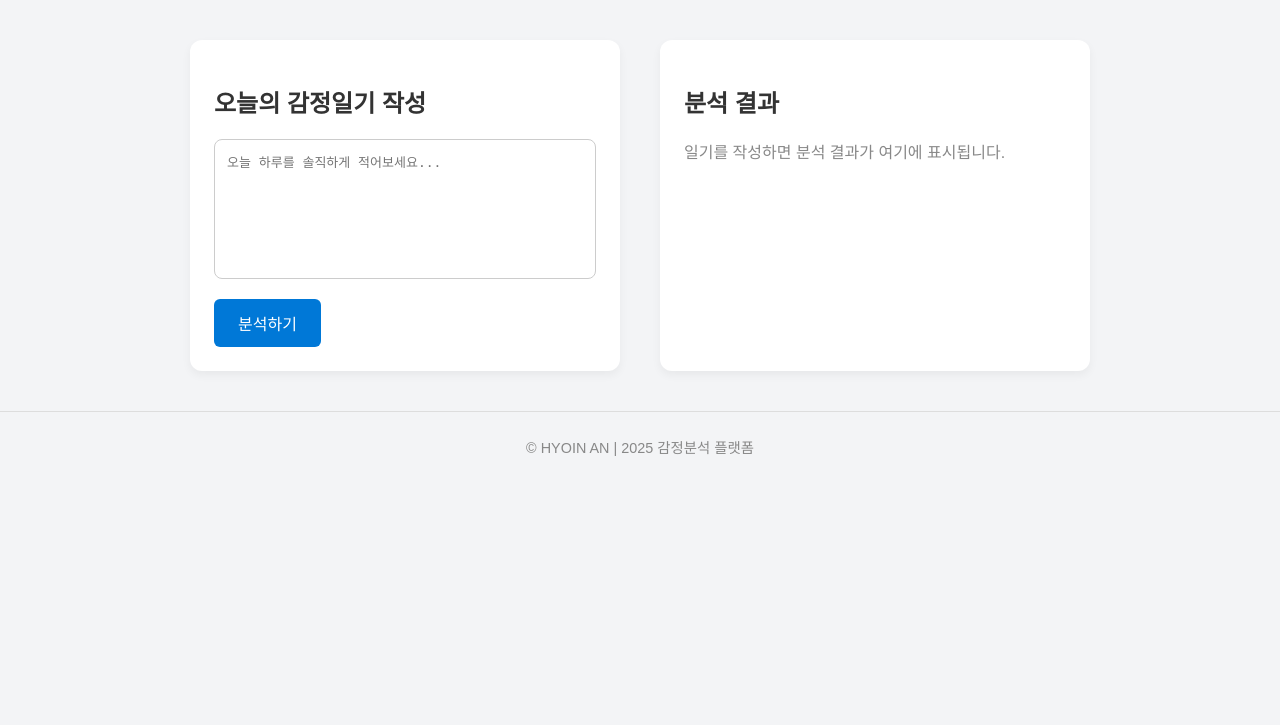
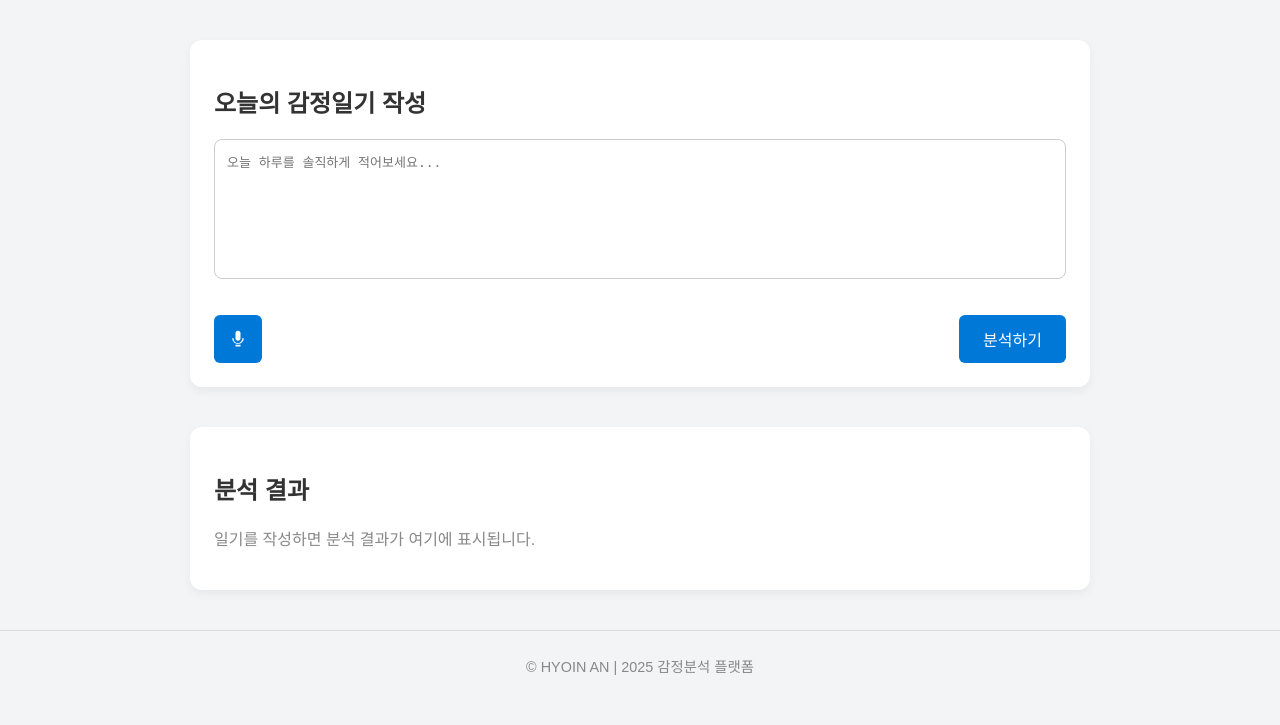
Before and after one commit to anhyoin97/emotional-analysis-ai, a Flask app: page / in a window 1280 px wide. Shown: the part 75-800 px from the top of the page. Run offline with Flask 3, Linux system fonts and the light colour scheme.

Commit message:
음성 입력 기능 추가

```diff
--- a/backend/templates/index.html
+++ b/backend/templates/index.html
@@ -21,10 +21,7 @@
       }
 
       main {
-        display: flex;
-        flex-wrap: wrap;
-        justify-content: space-between;
-        gap: 40px;
+        display: block;
         max-width: 900px;
         margin: 40px auto;
         padding: 0 20px;
@@ -35,8 +32,7 @@
         border-radius: 12px;
         padding: 24px;
         box-shadow: 0 4px 10px rgba(0, 0, 0, 0.05);
-        flex: 1 1 400px;
-        box-sizing: border-box;
+        margin-bottom: 40px;
       }
 
       textarea {
@@ -63,6 +59,45 @@
 
       button:hover {
         background-color: #005ea6;
+      }
+
+      .button-row {
+        display: flex;
+        justify-content: space-between;
+        align-items: center;
+        margin-top: 16px;
+        gap: 10px;
+      }
+
+      .button-left,
+      .button-right {
+        display: flex;
+        align-items: center;
+        gap: 10px;
+      }
+
+      #start-record {
+        display: flex;
+        align-items: center;
+        justify-content: center;
+        width: 48px;
+        height: 48px;
+        padding: 0;
+      }
+
+      #stop-record {
+        width: 48px;
+        height: 48px;
+        padding: 0;
+        display: flex;
+        justify-content: center;
+        align-items: center;
+        background-color: #0078d7;
+        color: white;
+        border: none;
+        border-radius: 6px;
+        cursor: pointer;
+        font-size: 1.2em;
       }
 
       .result-box {
@@ -119,10 +154,43 @@
         <h2>오늘의 감정일기 작성</h2>
         <form id="diary-form">
           <textarea
+            id="diary"
             name="diary"
             placeholder="오늘 하루를 솔직하게 적어보세요..."
           ></textarea>
-          <button type="submit">분석하기</button>
+
+          <div class="button-row">
+            <div class="button-left">
+              <button type="button" id="start-record" title="말하기 시작">
+                <svg
+                  width="20"
+                  height="20"
+                  viewBox="0 0 24 24"
+                  fill="white"
+                  xmlns="http://www.w3.org/2000/svg"
+                >
+                  <path
+                    d="M12 14c1.66 0 3-1.34 3-3V5a3 3 0 10-6 0v6c0 1.66 1.34 3 3 3z"
+                  />
+                  <path
+                    d="M17.3 11c0 3.07-2.4 5.6-5.3 5.98V19h3v2H9v-2h3v-2.02A6.01 6.01 0 016.7 11H5a7 7 0 0014 0h-1.7z"
+                  />
+                </svg>
+              </button>
+
+              <!-- 이 부분 새로 구성 -->
+              <div style="display: flex; align-items: center; gap: 6px">
+                <button type="button" id="stop-record" style="display: none">
+                  ⛔
+                </button>
+                <span id="recording-status" style="color: #0078d7"></span>
+              </div>
+            </div>
+
+            <div class="button-right">
+              <button type="submit" id="analyze-button">분석하기</button>
+            </div>
+          </div>
         </form>
       </section>
 
@@ -154,15 +222,16 @@
 
       const resultDiv = document.getElementById("result");
       const form = document.getElementById("diary-form");
-      const button = form.querySelector("button");
+
+      const analyzeButton = document.querySelector('#analyze-button');
 
       form.addEventListener("submit", async (e) => {
         e.preventDefault();
 
         // 로딩 표시
         resultDiv.innerHTML = `<p style="color: #0078D7;">🧠 감정 분석 중입니다...</p>`;
-        button.disabled = true;
-        button.textContent = "분석 중...";
+        analyzeButton.disabled = true;
+        analyzeButton.textContent = "분석 중...";
 
         const formData = new FormData(e.target);
         const res = await fetch("/analyze", {
@@ -170,8 +239,8 @@
           body: formData,
         });
 
-        button.disabled = false;
-        button.textContent = "분석하기";
+        analyzeButton.disabled = false;
+        analyzeButton.textContent = "분석하기";
 
         const data = await res.json();
 
@@ -219,6 +288,54 @@
       </div>
     `;
       });
+
+      const startBtn = document.getElementById("start-record");
+      const stopBtn = document.getElementById("stop-record");
+      const statusText = document.getElementById("recording-status");
+      const diary = document.getElementById("diary");
+      let recognition = null;
+
+      function setupRecognition() {
+        const recog = new webkitSpeechRecognition();
+        recog.lang = "ko-KR";
+        recog.interimResults = false;
+        recog.maxAlternatives = 1;
+
+        recog.onstart = () => {
+          statusText.textContent = "🎙️ 듣고 있어요...";
+          startBtn.style.display = "none";
+          stopBtn.style.display = "inline-block";
+        };
+
+        recog.onresult = (event) => {
+          const transcript = event.results[0][0].transcript;
+          diary.value += (diary.value ? " " : "") + transcript;
+        };
+
+        recog.onerror = (event) => {
+          statusText.textContent = "⚠️ 오류: " + event.error;
+        };
+
+        recog.onend = () => {
+          statusText.textContent = "";
+          startBtn.style.display = "inline-block";
+          stopBtn.style.display = "none";
+        };
+
+        return recog;
+      }
+
+      startBtn.addEventListener("click", () => {
+        recognition = setupRecognition();
+        recognition.start();
+      });
+
+      stopBtn.addEventListener("click", () => {
+        if (recognition) {
+          recognition.stop();
+          recognition = null;
+        }
+      });
     </script>
   </body>
 </html>
```
